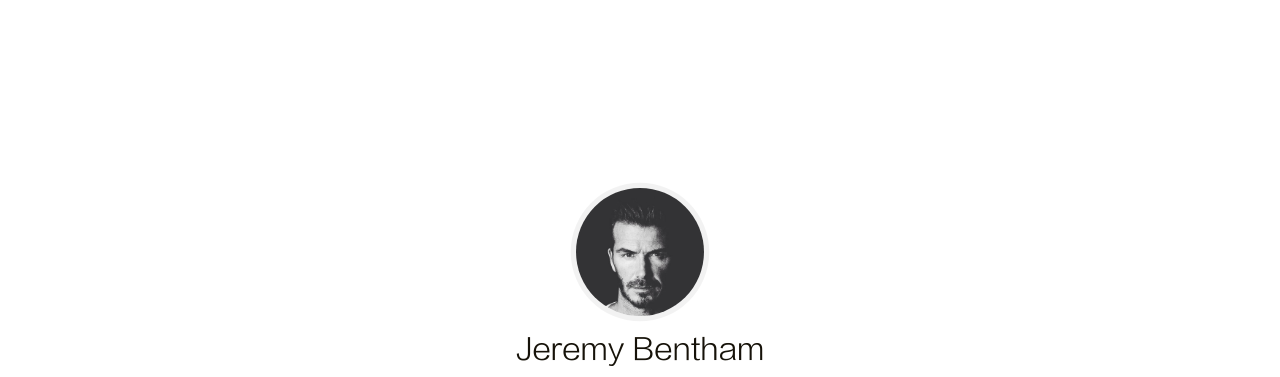
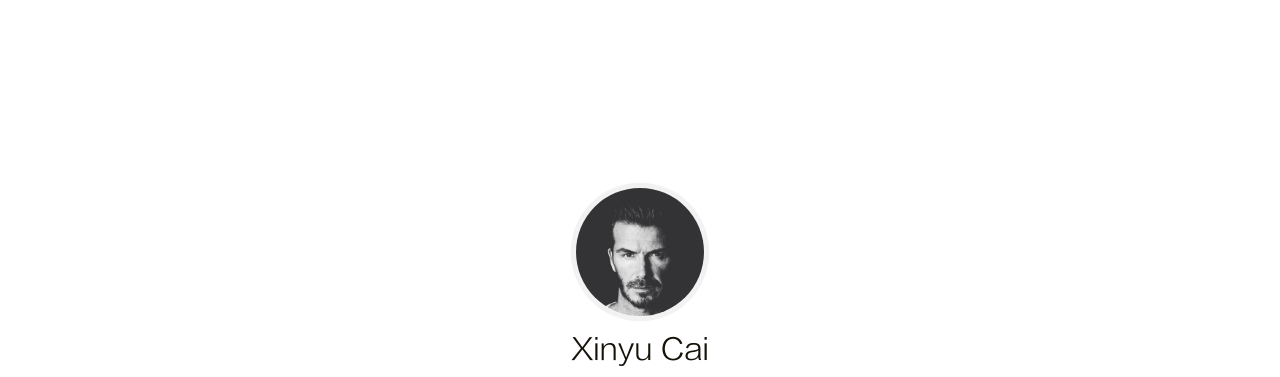
Before and after one commit to brucecai-2001/brucecai-2001.Github.io, a plain HTML site: page index.html in a window 1280 px wide. Shown: the part 67-444 px from the top of the page. Drawn offline with Linux system fonts and the light colour scheme.

Commit message:
Site updated: 2022-06-22 20:52:56

```diff
--- a/index.html
+++ b/index.html
@@ -130,7 +130,7 @@
         <div class="avatar">
             <a href="/archives"><img src="/image/avatar.jpeg"></a>
         </div>
-        <div class="nickname">Jeremy Bentham</div>
+        <div class="nickname">Xinyu Cai</div>
         <div class="description"><p>Lorem ipsum dolor sit amet, <strong>consectetur adipiscing elit.</strong> <br>Fusce eget urna vitae velit <em>eleifend interdum at ac</em> nisi.</p>
 </div>
         <div class="links">
```
